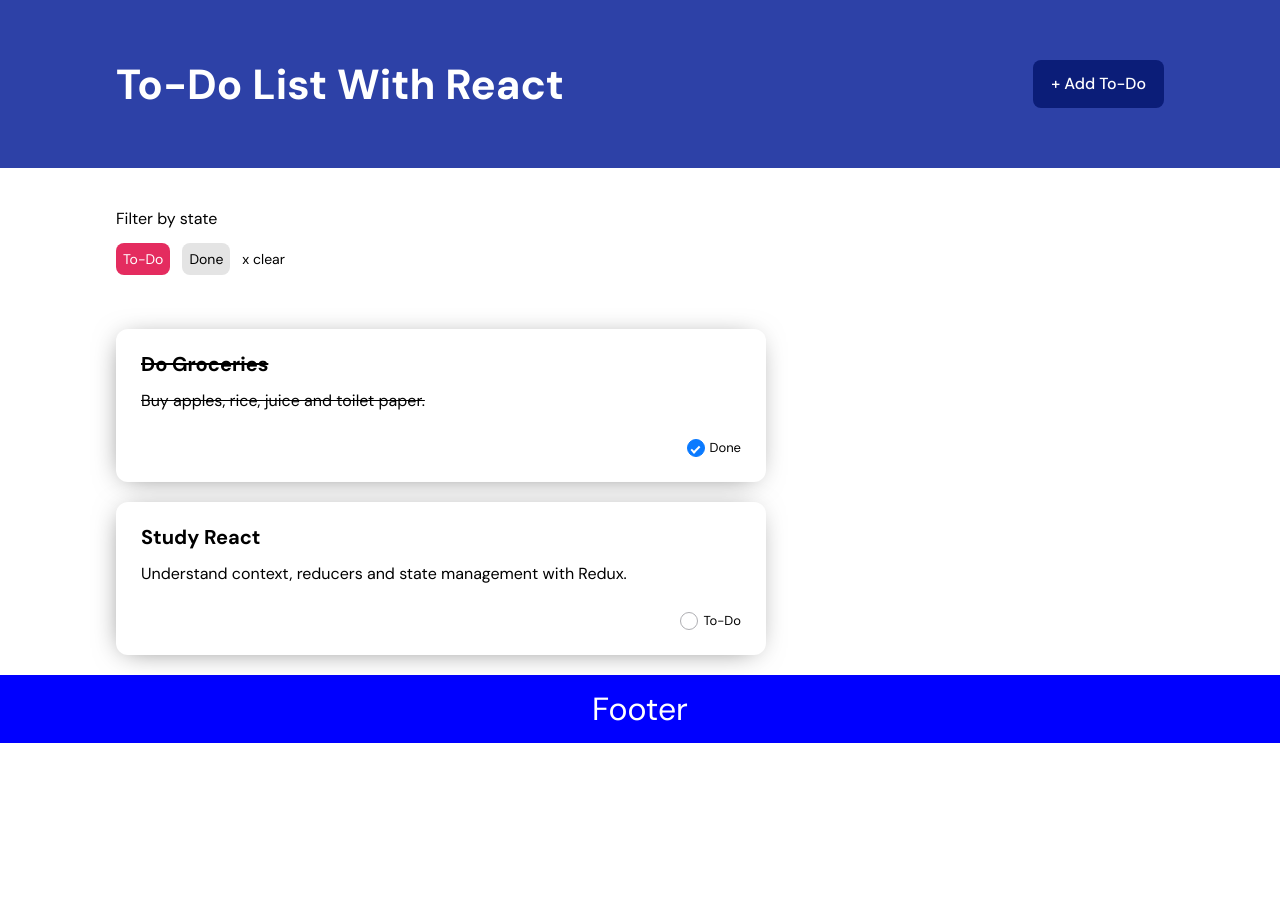
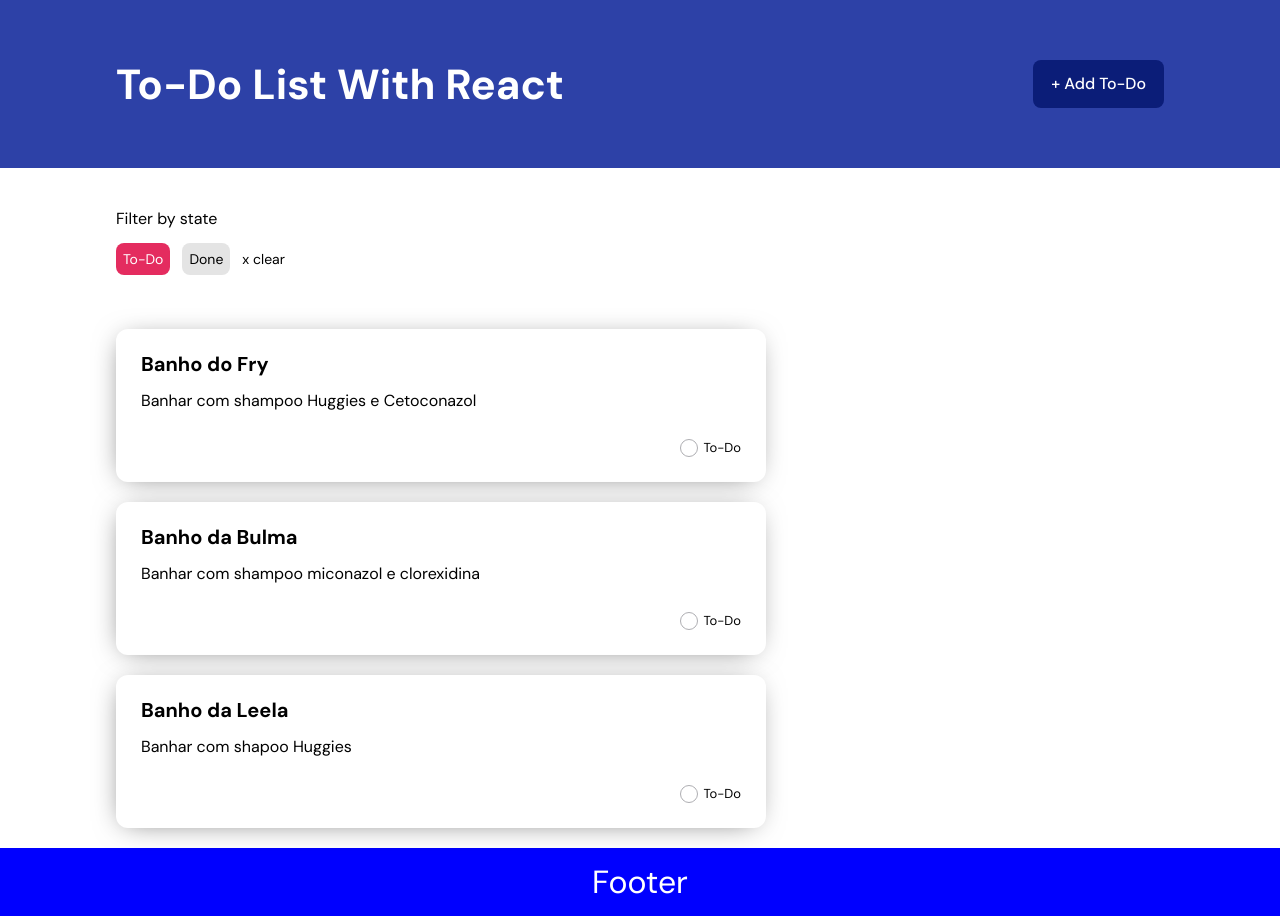
Before and after one commit to ivo-petronio/contextAPI-reducers, a React (Vite) app: page / in a window 1280 px wide. Before the commit the page ends 800 px from the top, so only its background shows below. Built offline with nearby package versions, Linux system fonts and the light colour scheme.

Commit message:
feat: useSTate and passing parameters by props

```diff
--- a/src/components/TodosList.jsx
+++ b/src/components/TodosList.jsx
@@ -2,9 +2,9 @@ import Todo from './Todo.jsx';
 import { useState } from 'react'
 
 const initialTodos = [
-  { id: 0, title: 'Do Groceries', description: 'Buy apples, rice, juice and toilet paper.', isDone: true },
-  { id: 1, title: 'Study React', description: 'Understand context & reducers.', isDone: false},
-  { id: 2, title: 'Learn Redux', description: 'Learn state management with Redux', isDone: false }
+  { id: 0, title: 'Banho do Fry', description: 'Banhar com shampoo Huggies e Cetoconazol', isDone: false },
+  { id: 1, title: 'Banho da Bulma', description: 'Banhar com shampoo miconazol e clorexidina', isDone: false },
+  { id: 2, title: 'Banho da Leela', description: 'Banhar com shapoo Huggies', isDone: false }
 ];
 
 function TodosList() {
@@ -13,21 +13,17 @@ function TodosList() {
 
   return (
     <>
-        <div className="todos">
-
+      <div className="todos">
+        {
+          tasks.map( task =>
             <Todo
-              title="Do Groceries"
-              description="Buy apples, rice, juice and toilet paper."
-              isDone={true}
+              title={task.title}
+              description={task.description}
+              isDone={task.isDone}
             />
-
-            <Todo
-              title="Study React"
-              description="Understand context, reducers and state management with Redux."
-              isDone={false}
-            />
-
-        </div>
+          )
+        }
+      </div>
     </>
   )
 }
```
